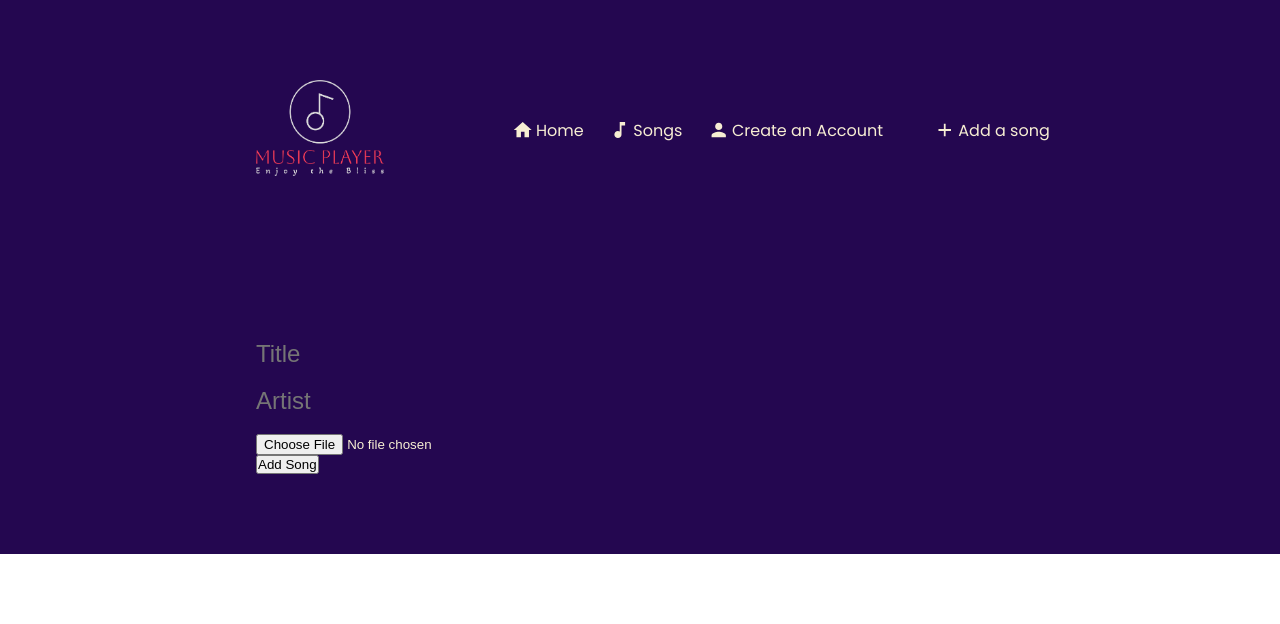
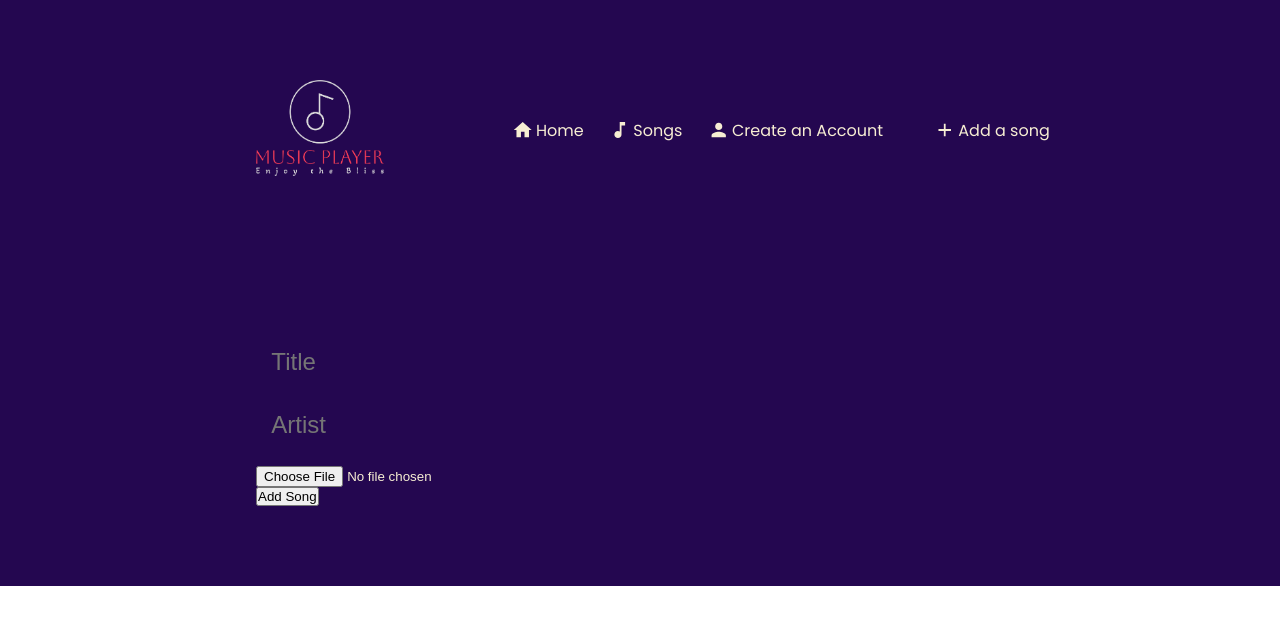
Before and after one commit to Gopisam1126/mediaplayer, a React (Vite) app in the folder mediaplayer/FRONTEND/: page /upload in a window 1280 px wide. Shown: the top 624 px of the page. Built offline with nearby package versions, Linux system fonts and the light colour scheme; a web font is replaced by a local one.

Commit message:
mod add songs

```diff
--- a/mediaplayer/FRONTEND/src/assets/pageStyles/uploadSongs.css
+++ b/mediaplayer/FRONTEND/src/assets/pageStyles/uploadSongs.css
@@ -28,9 +28,9 @@
     border: none;
 }
 .artist {
-    padding-top: 1.2rem;
-    padding-bottom: 1.2rem;
+    margin: 1.2rem 0;
 }
 .title, .artist {
     font-size: var(--fs_li);
+    padding: 0.5rem 1.2vw;
 }
```
